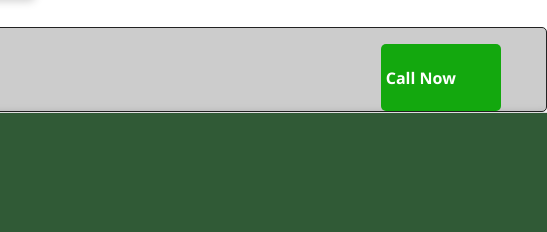
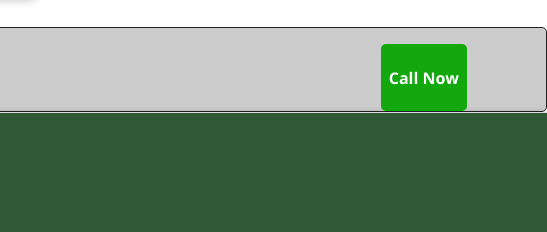
Before and after one commit to DoveZeal/dovereal, a plain HTML site: page index.html in a window 1280 px wide. Shown: the part 3298-3530 px from the top of the page, 733-1280 px from the left. Drawn offline with nearby package versions, Linux system fonts and the light colour scheme.

Commit message:
changes made in sub-footer a

```diff
--- a/style.css
+++ b/style.css
@@ -672,18 +672,15 @@ nav ul li a{
     padding-top: 16px;
 }
 .sub-footer a{
-    width: 120px;
-    /* height: 40px; */
     background-color: #13a80e;
     color: white;
     font-weight: bold;
     border-radius: 5px;
     text-decoration: none;
     align-content: center;
-    padding: 5px;
+    padding: 8px;
     align-items: center;
     justify-items: center;
-    /* margin-bottom: 10px; */
 
 }
 
```
